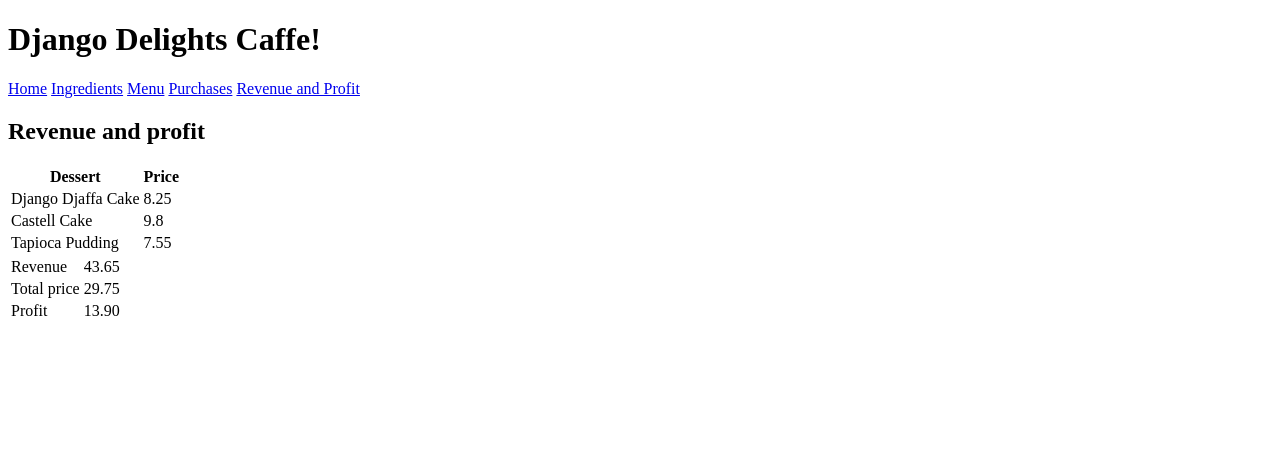
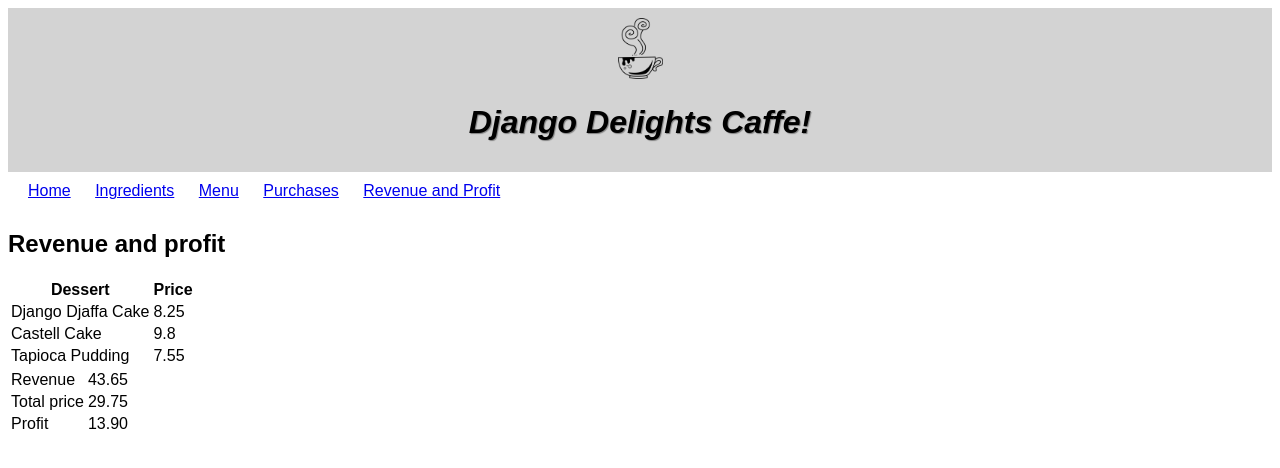
Before and after one commit to eskuode/django_delights, a Django app: page /profit/list in a window 1280 px wide. Shown: the top 468 px of the page. Run offline with Django 4.2, Linux system fonts and the light colour scheme; data comes from the database, SQL or seed files in the repository.

Commit message:
some css styling was added

```diff
--- a/djangodelights/djangodelights/settings.py
+++ b/djangodelights/djangodelights/settings.py
@@ -116,7 +116,7 @@ USE_TZ = True
 # Static files (CSS, JavaScript, Images)
 # https://docs.djangoproject.com/en/4.2/howto/static-files/
 
-STATIC_URL = 'static/'
+STATIC_URL = '/static/'
 
 # Default primary key field type
 # https://docs.djangoproject.com/en/4.2/ref/settings/#default-auto-field
--- /dev/null
+++ b/djangodelights/inventory/static/inventory/style.css
@@ -0,0 +1,28 @@
+body {
+  font-family: Arial, Helvetica, sans-serif;
+}
+
+.logo img {
+  width: 45px;
+  background-color: lightgray;
+}
+
+.logo {
+  font-style: italic;
+  font-weight: bold;
+  text-shadow: 1px 1px 1px grey;
+  text-align: center;
+  padding: 10px;
+  background-color: lightgray;
+}
+
+.navbar {
+  padding: 10px;
+}
+
+.nav-item {
+  padding: 10px;
+  border: 1px;
+  border-color: grey;
+  border-radius: 5px;
+}
--- a/djangodelights/inventory/templates/base.html
+++ b/djangodelights/inventory/templates/base.html
@@ -1,11 +1,17 @@
+{% load static %}
 <!DOCTYPE html>
 <head>
+  <meta charset="utf-8">
+  <link rel="stylesheet" type="text/css" href="{% static 'inventory/style.css' %}" />
+  <title>{% block title %}Django Delights Caffe{% endblock %}</title>
   {% block head %} {% endblock %}
 </head>
 <body>
 <header>
-    <h1 class="title">Django Delights Caffe!</h1>
-
+<div class="logo">
+  <img src="{% static 'inventory/cup.png' %}" alt="logo" width="80px"/>
+  <h1>Django Delights Caffe!</h1>
+</div>
     <nav class="navbar">
       <a class="nav-item" href="{% url 'home' %}">Home</a>
       <a class="nav-item" href="{% url 'ingredients' %}">Ingredients</a>
--- a/djangodelights/inventory/templates/inventory/ingredients.html
+++ b/djangodelights/inventory/templates/inventory/ingredients.html
@@ -1,5 +1,6 @@
-{% extends 'base.html' %} {% block content %}
-<h2>Igredients Inventory</h2>
+{% extends 'base.html' %} {% load static %} {% block title %}Django Delights
+Caffe{% endblock %} {% block content %}
+<h3>Igredients Inventory</h3>
 <table>
   <thead>
     <tr>
--- a/djangodelights/inventory/templates/inventory/menu.html
+++ b/djangodelights/inventory/templates/inventory/menu.html
@@ -1,4 +1,4 @@
-{% extends 'base.html' %} {% block content %}
+{% extends 'base.html' %} {% load static %} {% block content %}
 <h2>Menu</h2>
 <table>
   <thead>
--- a/djangodelights/inventory/templates/inventory/profit.html
+++ b/djangodelights/inventory/templates/inventory/profit.html
@@ -1,33 +1,34 @@
-{% extends 'base.html' %} {% block content %}
+{% extends 'base.html' %} {% load static %} {% block title %}Django Delights
+Caffe{% endblock %} {% block content %}
 <h2>Revenue and profit</h2>
 <table>
   <thead>
-    <tr>
+    <tr class="table-heading">
       <th>Dessert</th>
       <th>Price</th>
     </tr>
   </thead>
   <tbody>
     {% for menu_item in menu %}
-    <tr>
+    <tr class="table-content">
       <td>{{ menu_item.title }}</td>
       <td>{{ menu_item.price }}</td>
     </tr>
     {% endfor %}
   </tbody>
 </table>
-<table>
+<table class="report">
   <tr>
-    <td>Revenue</td>
-    <td>{{ revenue|floatformat:2 }}</td>
+    <td class="report-metrix">Revenue</td>
+    <td id="revenue">{{ revenue|floatformat:2 }}</td>
   </tr>
   <tr>
-    <td>Total price</td>
-    <td>{{ total_cost|floatformat:2 }}</td>
+    <td class="report-metrix">Total price</td>
+    <td id="cost">{{ total_cost|floatformat:2 }}</td>
   </tr>
   <tr>
-    <td>Profit</td>
-    <td>{{ profit|floatformat:2 }}</td>
+    <td class="report-metrix">Profit</td>
+    <td id="profit">{{ profit|floatformat:2 }}</td>
   </tr>
 </table>
 {% endblock %}
--- a/djangodelights/inventory/templates/inventory/purchases.html
+++ b/djangodelights/inventory/templates/inventory/purchases.html
@@ -1,4 +1,4 @@
-{% extends 'base.html' %} {% block content %}
+{% extends 'base.html' %} {% load static %} {% block content %}
 <h2>Purchases made this month:</h2>
 <table>
   <thead>
--- a/djangodelights/inventory/views.py
+++ b/djangodelights/inventory/views.py
@@ -30,9 +30,6 @@ class MenuView(ListView):
     def get_context_data(self):
        context = super().get_context_data()
        context["menu"] = MenuItem.objects.all()
-       for menu in MenuItem.objects.all():
-           recipe_cost = sum( menu.reciperequirement_set.get("cost"))
-       context['recipe_cost'] = recipe_cost
        return context
 
 class RecipeView(ListView):
```
Also changed, not shown: djangodelights/inventory/templates/inventory/home.html (+5 -3 lines), djangodelights/inventory/static/inventory/cup.png (added), 3 other files.
